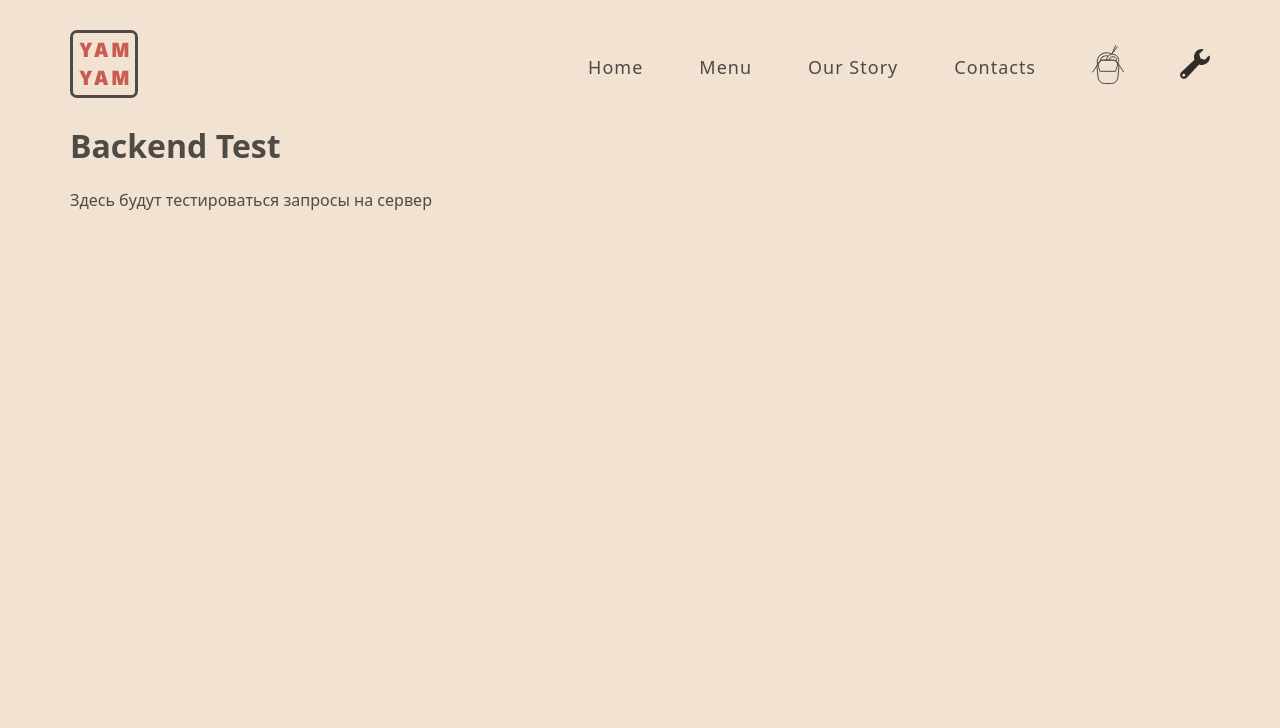
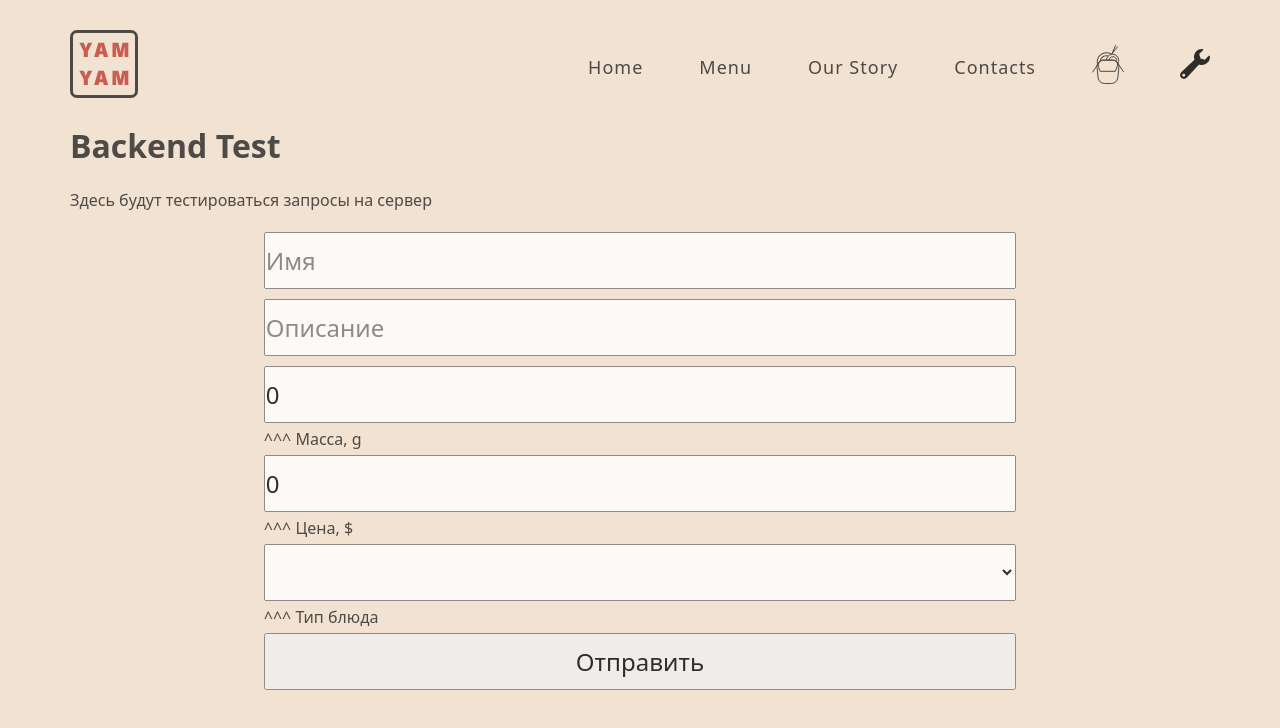
Before and after one commit to aarsaevv/yamyam, a Vue app: page /test in a window 1280 px wide. Shown: the top 728 px of the page. Built offline with nearby package versions, Linux system fonts and the light colour scheme.

Commit message:
Update Test.vue

```diff
--- a/src/components/Test.vue
+++ b/src/components/Test.vue
@@ -4,24 +4,130 @@
             <Navbar />
             <h1>Backend Test</h1>
             <p>Здесь будут тестироваться запросы на сервер</p>
+            <div class="content-inputs">
+                <form @submit="addObject" ref="submitForm">
+                    <input v-model="mealName" type="text" placeholder="Имя" />
+                    <input v-model="mealDescription" type="text" placeholder="Описание" />
+                    <!-- <input @change="getFile(mealPicture)" type="file" />
+                    ^^^ Сюда необходимо добавить картинку блюда -->
+                    <input v-model="mealWeight" type="number" />^^^ Масса, g
+                    <input v-model="mealPrice" type="number" />^^^ Цена, $
+                    <select v-model="mealType">
+                        <option value="Ramen">Ramen</option>
+                        <option value="Soup">Soup</option>
+                        <option value="Rice">Rice</option>
+                        <option value="Salad">Salad</option>
+                    </select>
+                    ^^^ Тип блюда
+                    <button type="submit">Отправить</button>
+                </form>
+            </div>
         </div>
     </div>
 </template>
 
 <script>
-import Navbar from "@/components/UI/Navbar.vue"
+import { initializeApp } from "firebase/app";
+import { getFirestore } from "firebase/firestore";
+import { addDoc, collection } from "firebase/firestore";
+
+import Navbar from "@/components/UI/Navbar.vue";
+
+const firebaseConfig = {
+    apiKey: "AIzaSyDdB-6O1Gd--6xtM9wl9quory9qushT5VI",
+    authDomain: "yamyam-f7b3c.firebaseapp.com",
+    projectId: "yamyam-f7b3c",
+    storageBucket: "yamyam-f7b3c.appspot.com",
+    messagingSenderId: "1038634120582",
+    appId: "1:1038634120582:web:ab504e8d7dfe892e3da807",
+};
+const app = initializeApp(firebaseConfig);
+
+const db = getFirestore(app);
+
 export default {
     name: "Test",
     components: { Navbar },
-}
+    data() {
+        return {
+            mealDescription: "",
+            mealIsAddedToCart: false,
+            mealName: "",
+            mealPicture: "",
+            mealPrice: 0,
+            mealType: "",
+            mealWeight: 0,
+        };
+    },
+    methods: {
+        async addObject(event) {
+            try {
+                await event.preventDefault();
+                await this.addMealToFirestore({
+                    mealDescription: this.mealDescription,
+                    mealIsAddedToCart: this.mealIsAddedToCart,
+                    mealName: this.mealName,
+                    mealPicture: this.mealPicture,
+                    mealPrice: this.mealPrice,
+                    mealType: this.mealType,
+                    mealWeight: this.mealWeight,
+                });
+            } catch (err) {
+                console.log(err);
+            } finally {
+                this.$refs.submitForm.reset();
+            }
+        },
+        async addMealToFirestore(object) {
+            console.log(object);
+            try {
+                await addDoc(collection(db, "menu-items"), object);
+            } catch (err) {
+                console.log(err);
+            } finally {
+                alert("Данные успешно отправлены");
+            }
+        },
+    },
+};
 </script>
 
 <style scoped>
 .page-container {
     background-color: #e5e5f7;
     opacity: 0.8;
-    background-image: radial-gradient(#444cf7 0.5px, transparent 0.5px), radial-gradient(#444cf7 0.5px, #f1e2d2 0.5px);
+    background-image: radial-gradient(#444cf7 0.5px, transparent 0.5px),
+        radial-gradient(#444cf7 0.5px, #f1e2d2 0.5px);
     background-size: 20px 20px;
     background-position: 0 0, 10px 10px;
 }
+
+.content-inputs {
+    display: flex;
+    justify-content: center;
+}
+
+.content-inputs form {
+    display: flex;
+    flex-direction: column;
+    width: 66%;
+}
+
+.content-inputs input {
+    margin: 5px 0 5px 0;
+    padding: 10px 0;
+    font-size: 24px;
+}
+
+.content-inputs select {
+    margin: 5px 0 5px 0;
+    padding: 10px 0;
+    font-size: 24px;
+}
+
+.content-inputs button {
+    margin: 5px 0 5px 0;
+    padding: 10px 0;
+    font-size: 24px;
+}
 </style>
```
